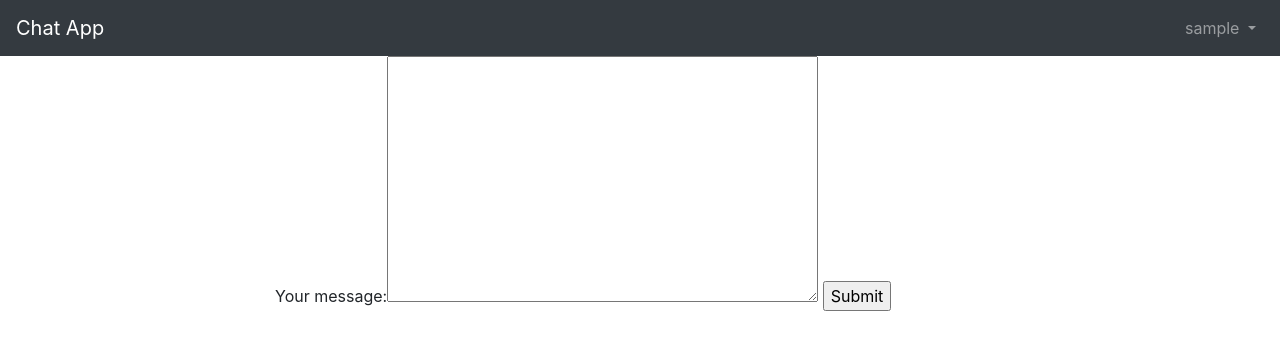
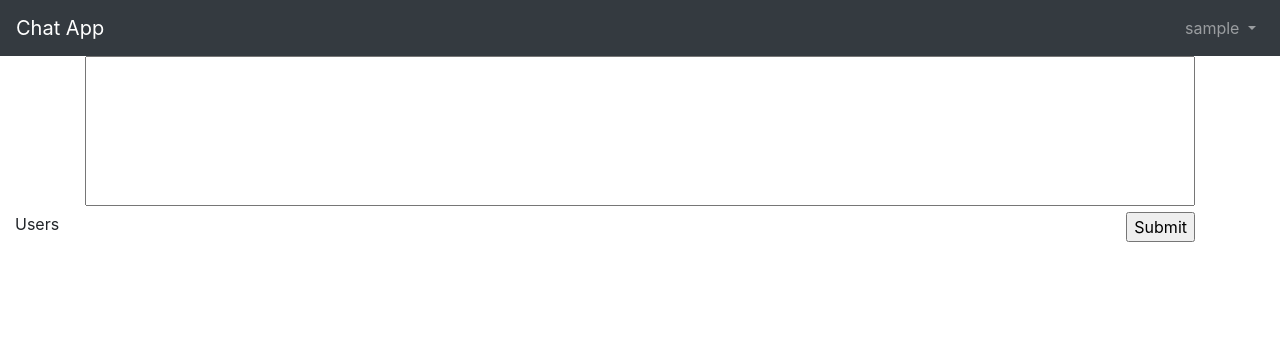
Before and after one commit to KidProger/Chat_test, a Django app: page /chat/ in a window 1280 px wide. Shown: the top 350 px of the page. Run offline with Django 3.2, Linux system fonts and the light colour scheme; the visitor is signed in with stand-in values (Sample User, id 1); data that the repository does not hold is empty; some libraries are stand-ins or nearby versions.

Commit message:
design signup and chat form

```diff
--- a/Users/views.py
+++ b/Users/views.py
@@ -4,6 +4,7 @@ from django.views.generic import CreateView
 
 from .forms import CustomUserCreationForm
 
+
 class SignUpView(CreateView):
     form_class = CustomUserCreationForm
     success_url = reverse_lazy('login')
--- a/chat/forms.py
+++ b/chat/forms.py
@@ -1,4 +1,7 @@
 from django import forms
 
+from .models import MessageModel
+
 class MessageForm(forms.Form):
-    message = forms.CharField(widget=forms.Textarea, label='Your message')
+    model = MessageModel
+    message = forms.CharField(widget=forms.Textarea)
--- a/chat/views.py
+++ b/chat/views.py
@@ -31,4 +31,6 @@ class MessageCreateView(CreateView):
     def get(self, request):
         form = self.form_class(initial=self.initial)
         messages = MessageModel.objects.all()
-        return render(request, "send.html", {"messages": messages, 'form': form})
+        if request.user.is_authenticated:
+            username = request.user.username
+        return render(request, "send.html", {"messages": messages, 'form': form, "username": username})
--- /dev/null
+++ b/static/css/send.css
@@ -0,0 +1,35 @@
+textarea {
+  resize: none;
+}
+
+.chat{
+height: 400px;
+width: 100%;
+}
+
+.placeholder{
+    height: 40px;
+}
+
+#id_message{
+width: 100%;
+height: 150px;
+}
+
+.send{
+float:right;
+}
+
+.left_text{
+overflow-wrap: break-word;
+width:51%;
+float:left;}
+
+
+.right_text{
+overflow-wrap: break-word;
+width:51%;
+float:right;}
+
+label{
+display: none}
--- a/templates/base.html
+++ b/templates/base.html
@@ -1,10 +1,14 @@
 <!DOCTYPE html>
+
+{% load static %}
+
 <html>
 <head>
     <meta charset="utf-8">
     <title>Welcome to Chat</title>
 <link rel="stylesheet" href="https://maxcdn.bootstrapcdn.com/bootstrap/4.0.0/css/bootstrap.min.css"
       integrity="sha384-Gn5384xqQ1aoWXA+058RXPxPg6fy4IWvTNh0E263XmFcJlSAwiGgFAW/dAiS6JXm" crossorigin="anonymous">
+    <link href="{% static 'css/send.css' %}" rel="stylesheet">
 </head>
 <body>
     <main>
--- a/templates/send.html
+++ b/templates/send.html
@@ -4,17 +4,28 @@
 
 {% block content %}
 {% if user.is_authenticated %}
-    <div class="row">
-    <div class="col-lg-8 offset-2">
+ {% if messages.count > 0 %}
+<div class="placeholder"></div>
+<div class="row">
+     <div class="col-lg-2">
+         Chats
+     </div>
+    <div class="col-lg-8">
+
+         {% for messages in messages %}{%if username == messages.user.username %}
+          <div class="left_text">{{messages.message}}{{messages.user}}</div> {% else %}
+       <div class="right_text">{{messages.message}}{{messages.user}}</div>  {% endif %} {% endfor %}
+        {% endif %}
+
         <form action="" method="post">{% csrf_token %}
             {{ form }}
-            <input type="submit" value="Submit" />
+            <input type="submit" class="send" value="Submit">
         </form>
     </div>
+    <div class="col-lg-2">
+         Users
+     </div>
         </div>
- {% if messages.count > 0 %}
-        <textarea> {% for messages in messages %}{{messages.message}}{{messages.user}} {% endfor %}</textarea>
-        {% endif %}
 {% else %}
     <p>You are not logged in</p>
     <a href="{% url 'login' %}">Log In</a> |
--- a/templates/signup.html
+++ b/templates/signup.html
@@ -1,4 +1,6 @@
 {% extends 'base.html' %}
+
+{% load crispy_forms_tags %}
 
 {% block title %}Sign Up{% endblock title %}
 
@@ -6,7 +8,7 @@
     <h2>Sign Up</h2>
     <form method="post">
      {% csrf_token %}
-     {{ form.as_p }}
-     <button class="btn btn-success' type="submit">Sign Up</button>
+     {{ form|crispy }}
+     <button class="btn btn-success" type="submit">Sign Up</button>
     </form>
 {% endblock content %}
--- a/test_project/settings.py
+++ b/test_project/settings.py
@@ -39,6 +39,7 @@ INSTALLED_APPS = [
     'django.contrib.staticfiles',
     'Users.apps.UsersConfig',
     'chat.apps.ChatConfig',
+    'crispy_forms',
 ]
 
 MIDDLEWARE = [
@@ -122,8 +123,9 @@ USE_TZ = True
 
 # Static files (CSS, JavaScript, Images)
 # https://docs.djangoproject.com/en/2.1/howto/static-files/
-
 STATIC_URL = '/static/'
+STATICFILES_DIRS = [os.path.join(BASE_DIR, 'static')]
 AUTH_USER_MODEL = 'Users.CustomUser'
 LOGIN_REDIRECT_URL = 'chat'
 LOGOUT_REDIRECT_URL = 'home'
+CRISPY_TEMPLATE_PACK = 'bootstrap'
```
